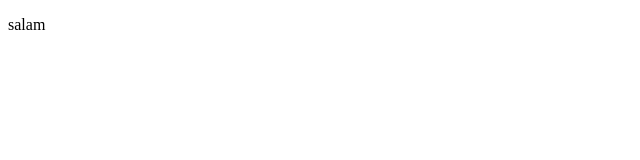
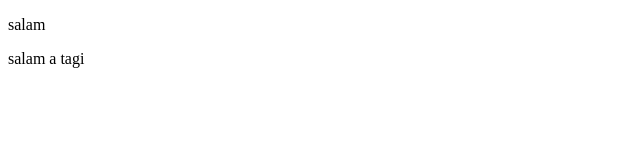
Before and after one commit to alizadafidan/199, a plain HTML site: page index.html in a window 1280 px wide. Shown: the full height of the page, 0-640 px from the left. Drawn offline with Linux system fonts and the light colour scheme.

Commit message:
change 12 line

```diff
--- a/index.html
+++ b/index.html
@@ -9,6 +9,7 @@
 
 <body>
     <p>salam</p>
+    <a>salam a tagi</a>
 </body>
 
 </html>
```
